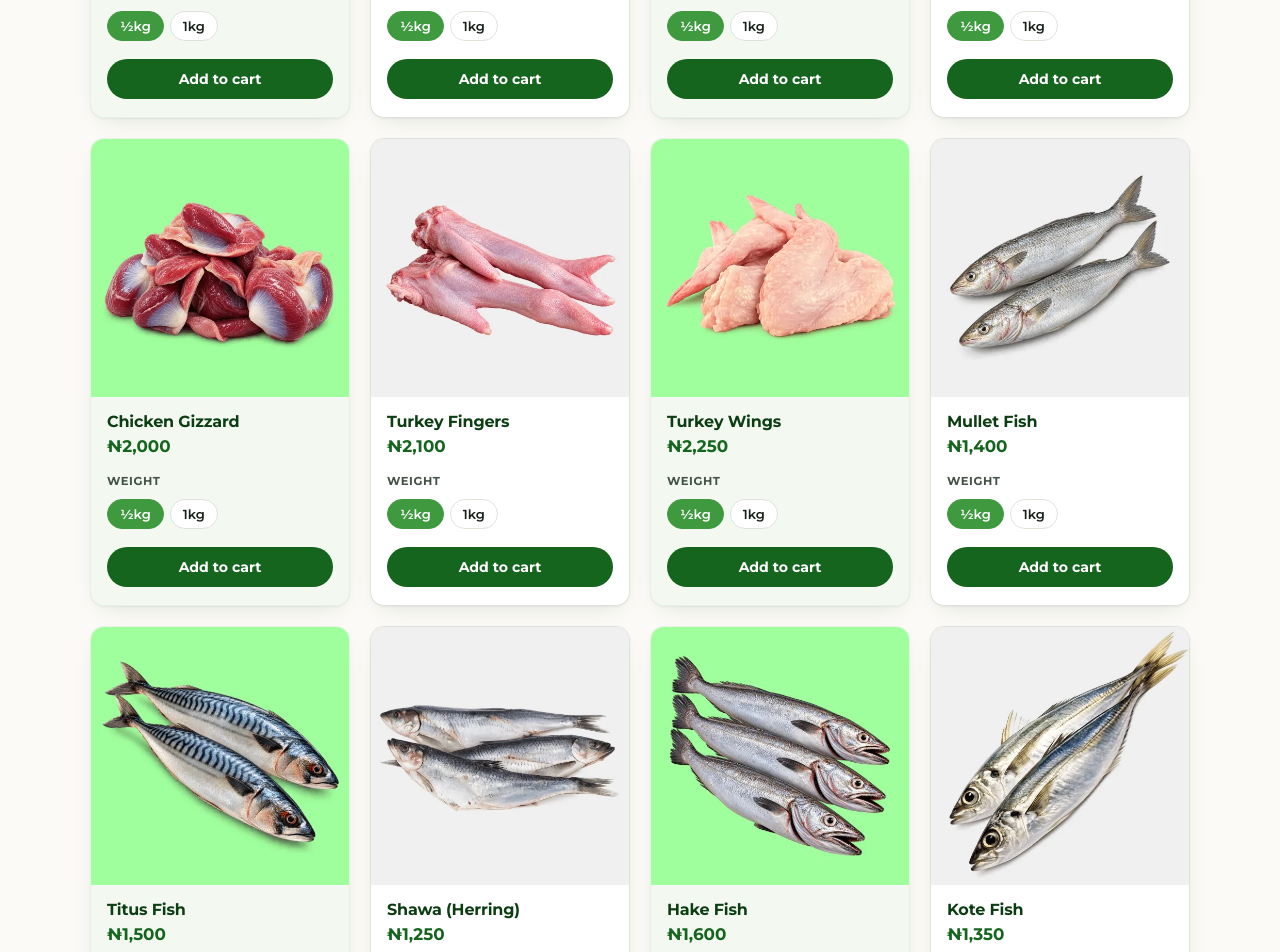
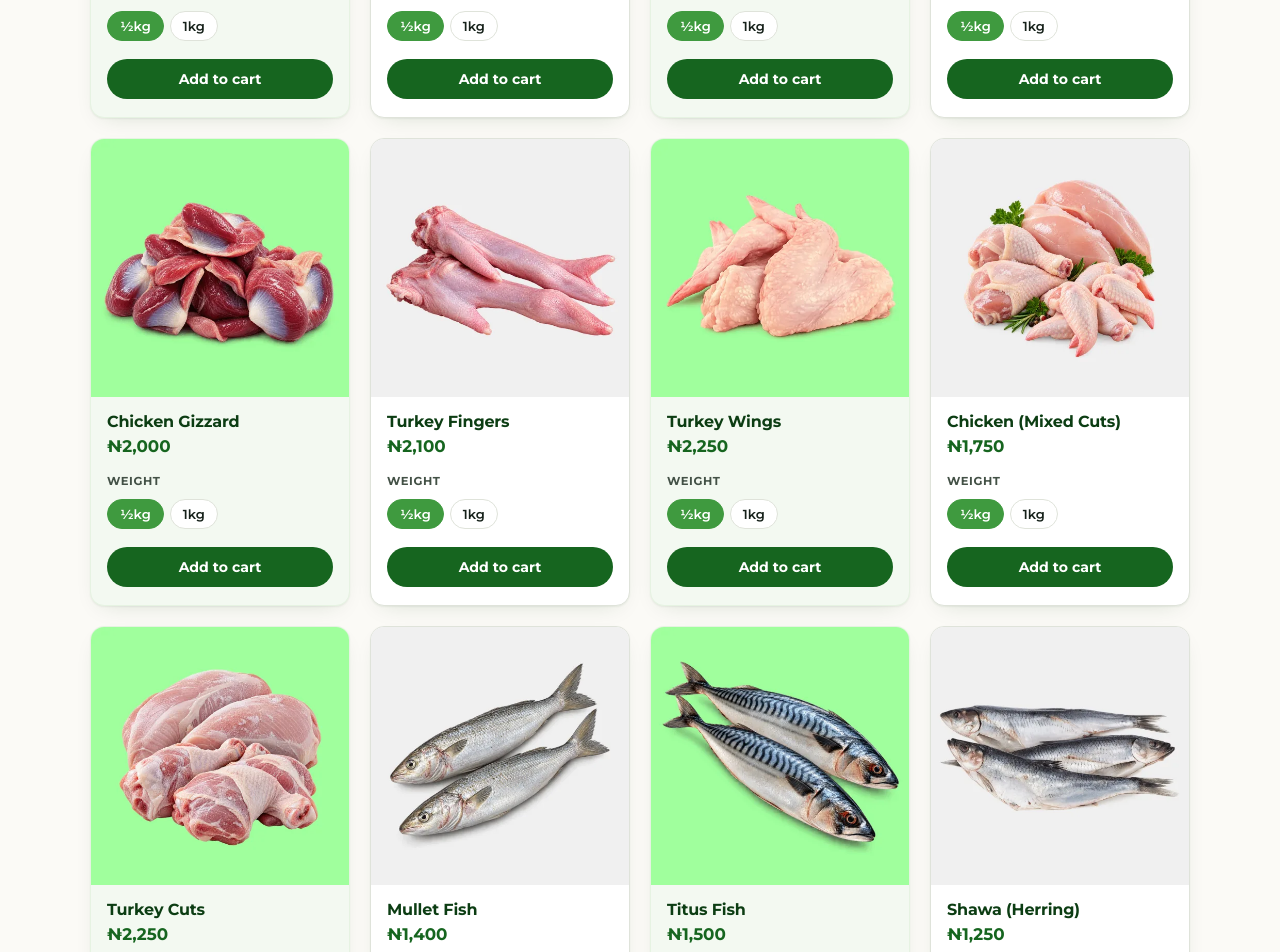
Before and after one commit to Adebayorr/Afonja, a React (Vite) app in the folder frontend/: page / in a window 1280 px wide. Shown: the part 1280-2232 px from the top of the page. Built offline with nearby package versions, Linux system fonts and the light colour scheme; no server answers.

Commit message:
add chicken and turkey cut to the products

```diff
--- a/frontend/src/data/products.js
+++ b/frontend/src/data/products.js
@@ -10,6 +10,8 @@
 import turkeyWings from "../assets/products/turkey-wings.webp";
 import turkeyLaps from "../assets/products/turkey-laps.webp";
 import turkeyFingers from "../assets/products/turkey-fingers.webp";
+import chickenMixed from "../assets/products/chicken-mixed-cuts.webp";
+import turkeyCuts from "../assets/products/turkey-cuts.webp";
 import titus from "../assets/products/titus.webp";
 import mullet from "../assets/products/mullet.webp";
 import hake from "../assets/products/hake.webp";
@@ -125,6 +127,26 @@
     inStock: true,
   },
   {
+    id: "chicken-mixed-cuts",
+    name: "Chicken (Mixed Cuts)",
+    category: "poultry",
+    image: chickenMixed,
+    tone: "gray",
+    soldBy: "weight",
+    options: weightOptions(3500),
+    inStock: true,
+  },
+  {
+    id: "turkey-cuts",
+    name: "Turkey Cuts",
+    category: "poultry",
+    image: turkeyCuts,
+    tone: "green",
+    soldBy: "weight",
+    options: weightOptions(4500),
+    inStock: true,
+  },
+  {
     id: "mullet",
     name: "Mullet Fish",
     category: "fish",
--- a/frontend/src/hooks/useInventory.js
+++ b/frontend/src/hooks/useInventory.js
@@ -8,7 +8,11 @@
 // Worker only ever needs to own text data (name, price, inStock).
 function mergeWithLocalImages(remoteProducts) {
   const byId = new Map(PRODUCTS.map((p) => [p.id, p]));
-  return remoteProducts.map((remote) => {
+  // Products added to the codebase after the KV catalog was first saved
+  // aren't in the live data yet — append them so they still show up.
+  const remoteIds = new Set(remoteProducts.map((r) => r.id));
+  const missingLocal = PRODUCTS.filter((p) => !remoteIds.has(p.id));
+  const merged = remoteProducts.map((remote) => {
     const local = byId.get(remote.id);
     return {
       ...remote,
@@ -20,6 +24,7 @@
       })),
     };
   });
+  return [...merged, ...missingLocal];
 }
 
 export function useInventory() {
--- a/frontend/src/pages/Admin.jsx
+++ b/frontend/src/pages/Admin.jsx
@@ -19,7 +19,10 @@
       try {
         const data = await fetchCatalog();
         if (!cancelled) {
-          setProducts(data);
+          const ids = new Set(data.map((r) => r.id));
+          const missing = SEED_PRODUCTS.filter((p) => !ids.has(p.id)).map(stripImages);
+          setProducts([...data, ...missing]);
+          if (missing.length) setDirty(true);
           setUsingLiveApi(true);
         }
       } catch {
```
Also changed, not shown: frontend/src/assets/products/chicken-mixed-cuts.webp (added), frontend/src/assets/products/turkey-cuts.webp (added).
